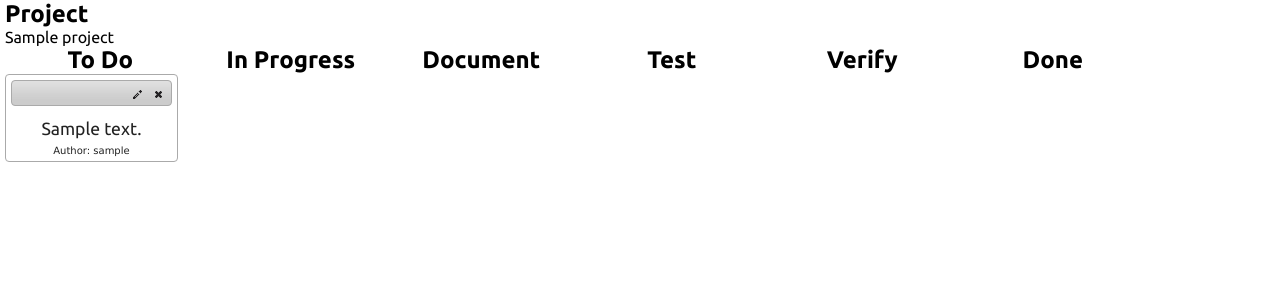
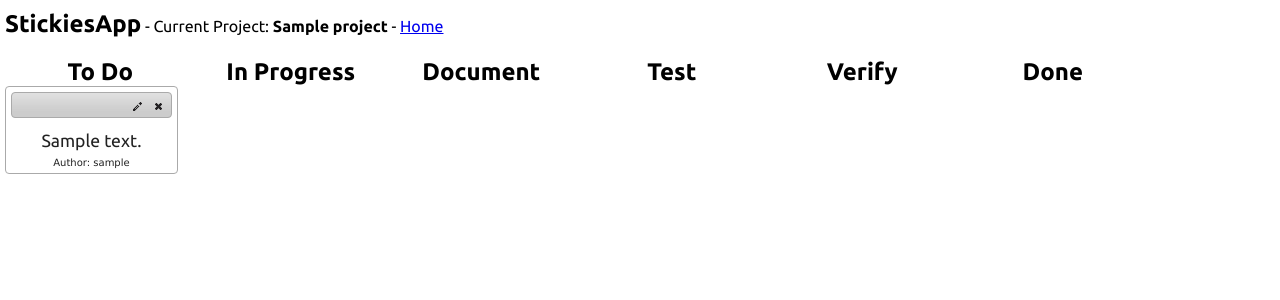
Before and after one commit to honza/stickies-app, a Django app: template stickies/notes/templates/project.html in a window 1280 px wide. Shown: the top 300 px of the page. Run offline with Django 3.2, Linux system fonts and the light colour scheme; the template is opened without the code that fills it: values that come from a table or form of the project are taken from there, others are empty; tables that the repository leaves empty hold one stand-in row (values such as "Sample post"); parts of the project's set-up code (start-up, migrations or seed data) failed here and were passed over.

Commit message:
UI polish

```diff
--- a/stickies/media/css/style.css
+++ b/stickies/media/css/style.css
@@ -5,11 +5,36 @@
 }
 
 body {
-    margin: 0 5px;
+    margin: 10px 5px;
     padding: 0;
     font-family: 'Ubuntu', serif;
 
 }
+
+#logo {
+    font-size: 24px;
+    font-weight: bold;
+}
+
+#project-title {
+    font-weight: bold;
+}
+
+#main {
+    margin: 20px 0 0 0;
+}
+
+#home {
+    width: 600px;
+    margin: 30px auto;
+    text-align: center;
+}
+
+#home h1 {
+    font-size: 72px;
+    margin-bottom: 50px;
+}
+
 .column { width: 15%; float: left; padding-bottom: 100px; text-align: center;}
 .portlet { margin: 0 1em 1em 0; }
 .portlet-header { margin: 0.3em; padding-bottom: 4px; padding-left: 0.2em; height: 20px; }
--- a/stickies/notes/templates/index.html
+++ b/stickies/notes/templates/index.html
@@ -4,7 +4,9 @@
 
 {% block content %}
 
-<h3>Your Projects</h3>
+<div id="home">
+<h1>StickiesApp</h1>
+<h2>Your Projects</h2>
 
 {% if projects %}
     {% for project in projects %}
@@ -13,5 +15,5 @@
 {% else %}
 <p>You have no projects</p>
 {% endif %}
-
+</div>
 {% endblock %}
--- a/stickies/notes/templates/project.html
+++ b/stickies/notes/templates/project.html
@@ -4,11 +4,11 @@
 
 {% block content %}
 
-<h2>Project</h2>
+<span id="logo">StickiesApp</span>
+ - Current Project: <span id="project-title">{{ project.name }}</span>
+ - <a href="/">Home</a>
 
-{{ project.name }}
-
-<div>
+<div id="main">
     <ul id="column-labels">
         <li><h2>To Do</h2></li>
         <li><h2>In Progress</h2></li>
```
